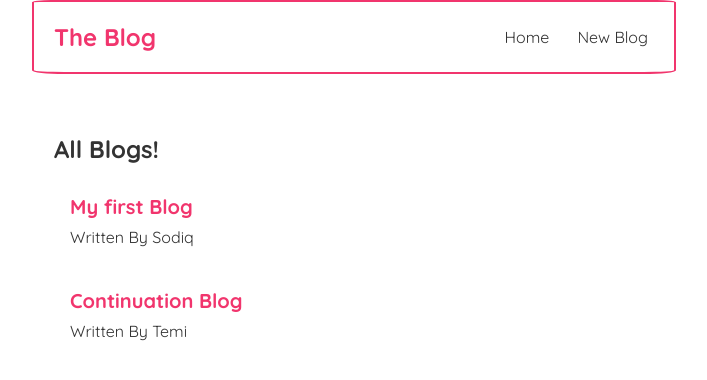
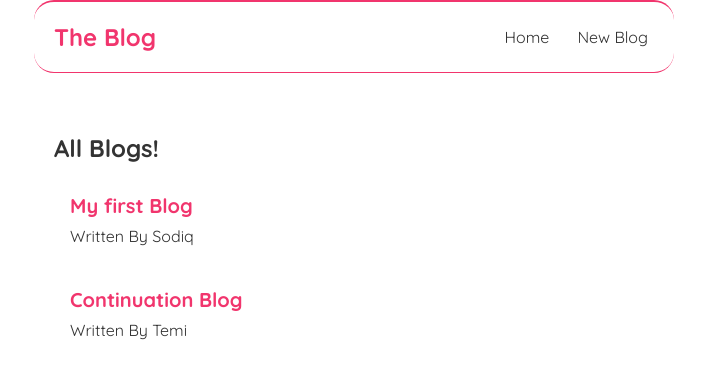
Before and after one commit to Sodiq-123/blog-app, a React (Create React App) app: page / in a window 1280 px wide. Shown: the top 380 px of the page, without its empty margins (286-993 px from the left). Built offline with nearby package versions, Linux system fonts and the light colour scheme; data requests are answered from the project's data file.

Commit message:
Modified some styles

```diff
--- a/src/index.css
+++ b/src/index.css
@@ -12,14 +12,9 @@
   align-items: center;
   max-width: 600px;
   margin: 0 auto;
-  border-bottom: 2px solid #f1356d;
+  border-bottom: 1px solid #f1356d;
   border-top: 2px double #f1356d;
-  border: 2px solid #f1356d;
   border-radius: 20px;
-  border-bottom-right-radius: 5%;
-  border-bottom-left-radius: 5%;
-  border-top-left-radius: 3%;
-  border-top-right-radius: 3%;
 }
 
 .navbar h1 {
```
